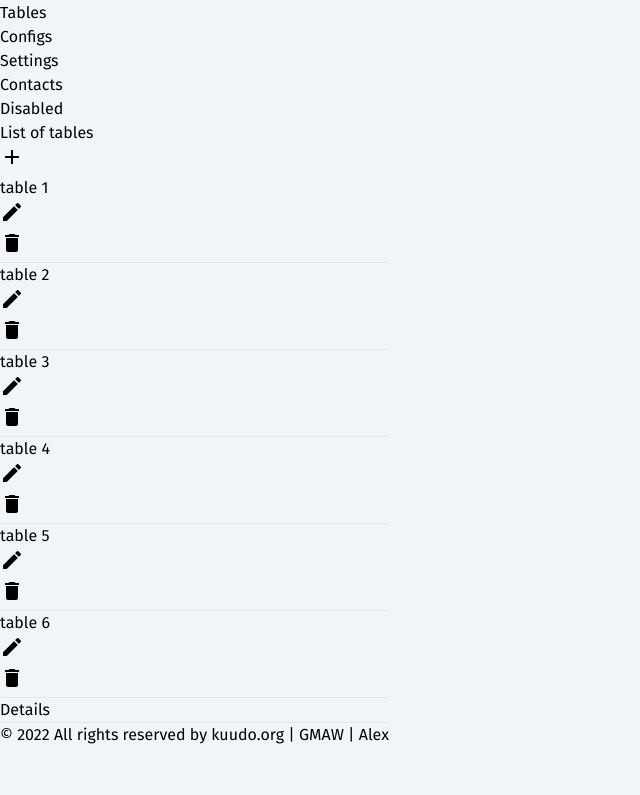
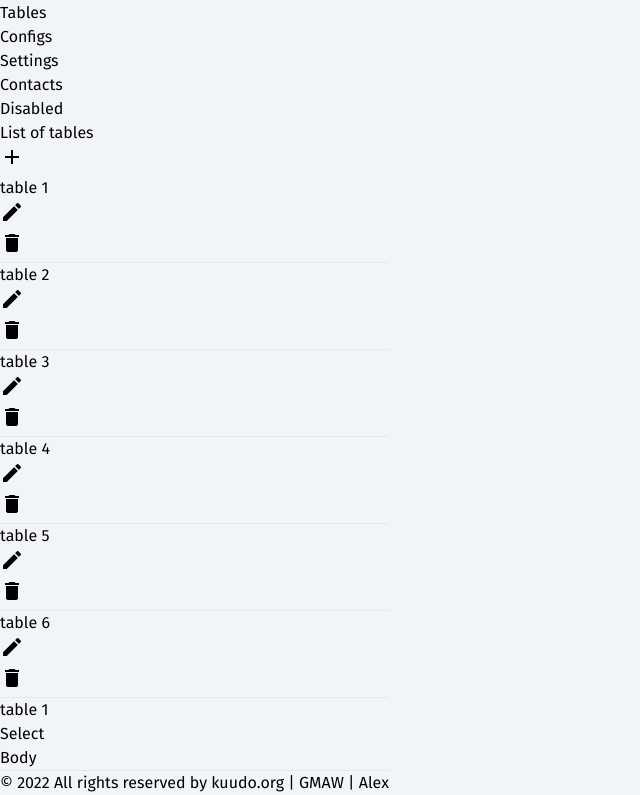
Before and after one commit to GMWA/koodu-model-generator, a Vue app in the folder frontend/: page /project-details/1 in a window 1280 px wide. Shown: the part 823-1618 px from the top of the page, without its empty margins (0-640 px from the left). Before the commit the page ends 1570 px from the top, so only its background shows below. Built offline with nearby package versions, Linux system fonts and the light colour scheme; no server answers; what supertokens-web-js would draw is missing.

Commit message:
design list of table

```diff
--- a/frontend/src/components/TableCard.vue
+++ b/frontend/src/components/TableCard.vue
@@ -22,16 +22,16 @@ const handleChoose = () => {
 </script>
 
 <template>
-  <div class="flex flex-row w-full h-14 align-middle pr-2">
-    <div class="pl-4 text-xl">{{ table.name }}</div>
+  <div class="flex flex-row w-full h-14 align-middle pr-2 hover:cursor-pointer">
+    <div class="pl-4 text-xl" @click="handleChoose">{{ table.name }}</div>
     <div class="grow"></div>
     <div class="mr-2">
-      <button class="text-green-700 text-xs font-bold w-full h-full">
+      <button class="text-green-700 text-xs font-bold w-full h-full" @click="handleEdit">
         <span class="material-icons">edit</span>
       </button>
     </div>
     <div class="">
-      <button class="text-red-700 text-xs font-bold w-full h-full">
+      <button class="text-red-700 text-xs font-bold w-full h-full" @click="handleDelete">
         <span class="material-icons">delete</span>
       </button>
     </div>
--- a/frontend/src/components/TableDetails.vue
+++ b/frontend/src/components/TableDetails.vue
@@ -1,10 +1,22 @@
 <script lang="ts" , setup>
-import { useRoute, useRouter } from "vue-router";
+import { ITable } from "../types/tables.type";
+import { useAttributStore } from "../store/attributs.store";
+import { reactive } from "vue";
+
+interface TableProps {
+  table: ITable;
+}
+const props = withDefaults(defineProps<TableProps>(), {});
+const table = reactive(props.table);
+const emit = defineEmits(["delete", "edit", "choose"]);
+const attributs = useAttributStore();
 </script>
 
 <template>
   <div class="flex flex-col">
-    <div>Details</div>
+    <div>{{ table.name }}</div>
+    <div>Select</div>
+    <div>Body</div>
   </div>
 </template>
 
--- a/frontend/src/components/TablesComponent.vue
+++ b/frontend/src/components/TablesComponent.vue
@@ -1,14 +1,24 @@
 <script lang="ts" setup>
 import { useRoute, useRouter } from "vue-router";
+import { Ref, ref } from "vue";
 import TableCard from "./TableCard.vue";
 import TableDetails from "./TableDetails.vue";
 import { useTableStore } from "../store/table.store";
+import { ITable } from "../types";
+
 const tables = useTableStore();
+let selectedTable: Ref<ITable> = ref(tables.items[0]);
+
+const setSelectedTable = (tab: ITable) => {
+  console.log(tab);
+  selectedTable.value = { ...tab };
+  console.log(selectedTable.value);
+};
 </script>
 
 <template>
   <div class="flex flex-row w-full h-full mt-2">
-    <div class="flex flex-col w-1/5 h-full border-r-1">
+    <div class="flex flex-col w-1/5 h-full border-r-2">
       <div class="flex bg-gray-600 p-2 h-14 align-middle">
         <div class="text-white text-xl pt-2">List of tables</div>
         <div class="grow"></div>
@@ -19,11 +29,16 @@ const tables = useTableStore();
         </div>
       </div>
       <div class="flex flex-col mt-3">
-        <TableCard v-for="(table, idx) in tables.items" :key="idx" :table="table" />
+        <TableCard
+          v-for="(table, idx) in tables.items"
+          :key="idx"
+          :table="table"
+          @choose="setSelectedTable(table)"
+        />
       </div>
     </div>
     <div class="flex w-3/4">
-      <TableDetails />
+      <TableDetails :table="selectedTable" />
     </div>
   </div>
 </template>
```
